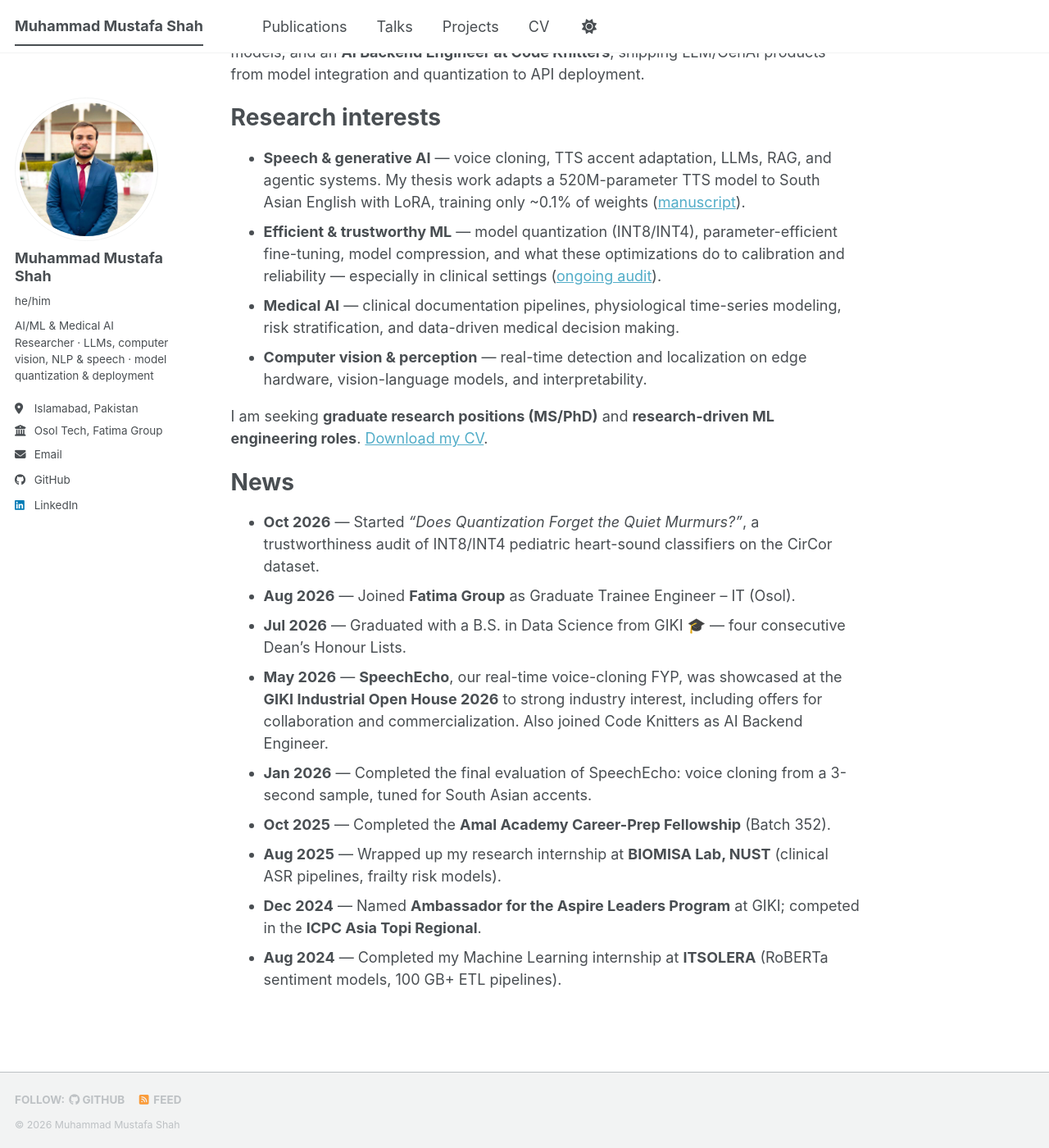
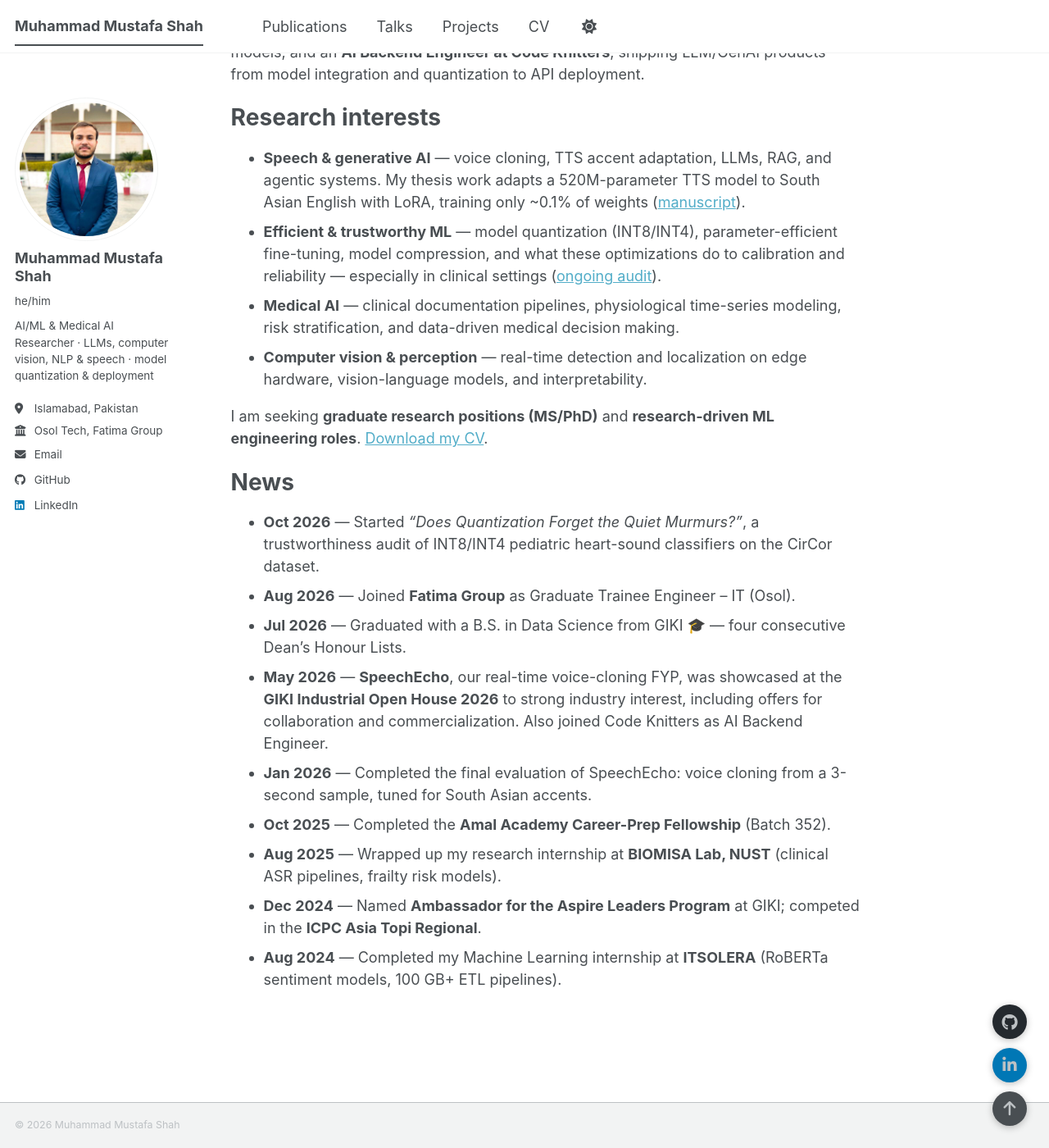
Before and after one commit to Mustafa-bacha/Mustafa-bacha.github.io, a Jekyll site: the page built from _pages/about.md, in a window 1280 px wide and 1400 px high, scrolled down 410 px. Shown: the whole window at 82% size. Built offline with Jekyll 4.4.1, drawn with Linux system fonts in a browser that asks for light colours; a script bundle is joined from its source files by our own code; a style sheet for code colours, icons or effects is not loaded.

Commit message:
Replace Follow bar with floating circular social buttons
Remove the full-width "FOLLOW: GitHub | RSS Feed" bar from the footer.
Add floating circular icon buttons (GitHub, LinkedIn, scroll-to-top)
pinned to the bottom-right corner. The scroll-to-top button appears
only after scrolling past 400px.

Co-Authored-By: Claude Opus 4.6 <noreply@anthropic.com>

```diff
--- a/_includes/footer.html
+++ b/_includes/footer.html
@@ -1,24 +1,81 @@
 {% include base_path %}
-
-{% if site.author.github or site.author.bitbucket or site.atom_feed.hide != true %}
-<div class="page__footer-follow">
-  <ul class="social-icons">
-    {% if site.data.ui-text[site.locale].follow_label %}
-      <li><strong>{{ site.data.ui-text[site.locale].follow_label }}</strong></li>
-    {% endif %}
-    {% if site.author.github %}
-      <li><a href="https://github.com/{{ site.author.github }}"><i class="fab fa-github" aria-hidden="true"></i> GitHub</a></li>
-    {% endif %}
-    {% if site.author.bitbucket %}
-      <li><a href="https://bitbucket.org/{{ site.author.bitbucket }}"><i class="fab fa-bitbucket" aria-hidden="true"></i> Bitbucket</a></li>
-    {% endif %}
-    {% if site.atom_feed.hide != true %}
-    <li><a href="{% if site.atom_feed.path %}{{ site.atom_feed.path }}{% else %}{{ base_path }}/feed.xml{% endif %}"><i class="fa fa-fw fa-rss-square" aria-hidden="true"></i> {{ site.data.ui-text[site.locale].feed_label | default: "Feed" }}</a></li>
-    {% endif %}
-  </ul>
-</div>
-{% endif %}
 
 <div class="page__footer-copyright">
   &copy; {{ site.time | date: '%Y' }} {{ site.name | default: site.title }}
 </div>
+
+<!-- Floating social buttons — bottom-right corner -->
+<div class="fab-cluster">
+  {% if site.author.github %}
+  <a href="https://github.com/{{ site.author.github }}" class="fab-btn fab-github" aria-label="GitHub" target="_blank" rel="noopener">
+    <i class="fab fa-github" aria-hidden="true"></i>
+  </a>
+  {% endif %}
+  {% if site.author.linkedin %}
+  <a href="https://www.linkedin.com/in/{{ site.author.linkedin }}" class="fab-btn fab-linkedin" aria-label="LinkedIn" target="_blank" rel="noopener">
+    <i class="fab fa-linkedin-in" aria-hidden="true"></i>
+  </a>
+  {% endif %}
+  <button class="fab-btn fab-top" aria-label="Scroll to top" onclick="window.scrollTo({top:0,behavior:'smooth'})">
+    <i class="fas fa-arrow-up" aria-hidden="true"></i>
+  </button>
+</div>
+
+<style>
+.fab-cluster {
+  position: fixed;
+  bottom: 1.5rem;
+  right: 1.5rem;
+  display: flex;
+  flex-direction: column;
+  gap: 0.6rem;
+  z-index: 1000;
+}
+.fab-btn {
+  display: flex;
+  align-items: center;
+  justify-content: center;
+  width: 42px;
+  height: 42px;
+  border-radius: 50%;
+  border: none;
+  cursor: pointer;
+  color: #fff;
+  font-size: 1.1rem;
+  text-decoration: none;
+  box-shadow: 0 2px 8px rgba(0,0,0,0.25);
+  transition: transform 0.2s ease, box-shadow 0.2s ease;
+}
+.fab-btn:hover {
+  transform: translateY(-2px);
+  box-shadow: 0 4px 14px rgba(0,0,0,0.35);
+  color: #fff;
+  text-decoration: none;
+}
+.fab-github  { background: #24292e; }
+.fab-linkedin { background: #0077b5; }
+.fab-top {
+  background: #494e52;
+  opacity: 0;
+  pointer-events: none;
+  transition: opacity 0.3s ease, transform 0.2s ease, box-shadow 0.2s ease;
+}
+.fab-top.visible {
+  opacity: 1;
+  pointer-events: auto;
+}
+</style>
+
+<script>
+(function() {
+  var btn = document.querySelector('.fab-top');
+  if (!btn) return;
+  window.addEventListener('scroll', function() {
+    if (window.scrollY > 400) {
+      btn.classList.add('visible');
+    } else {
+      btn.classList.remove('visible');
+    }
+  });
+})();
+</script>
```
